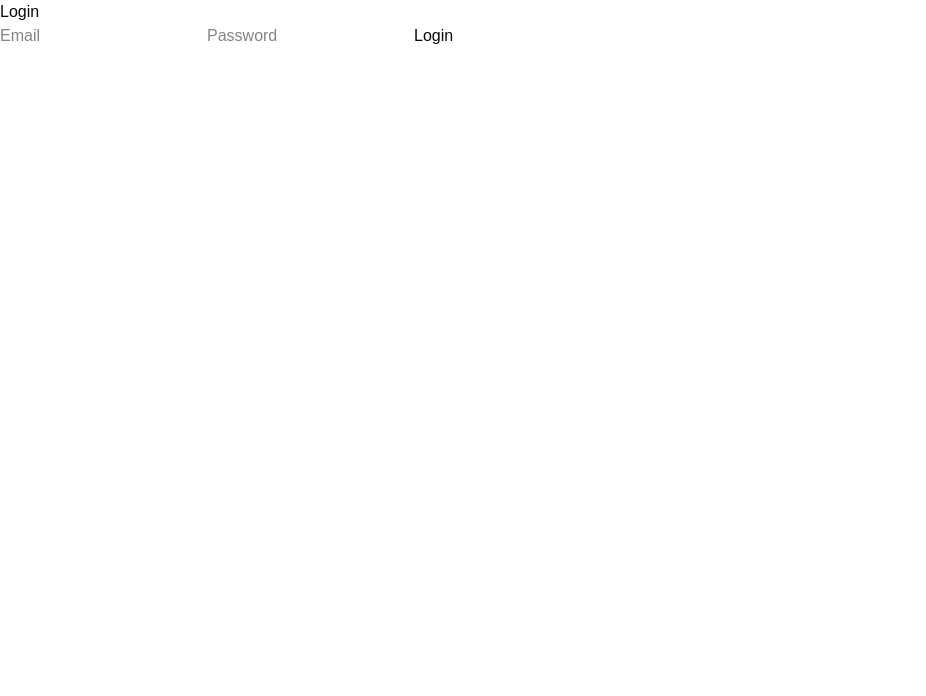
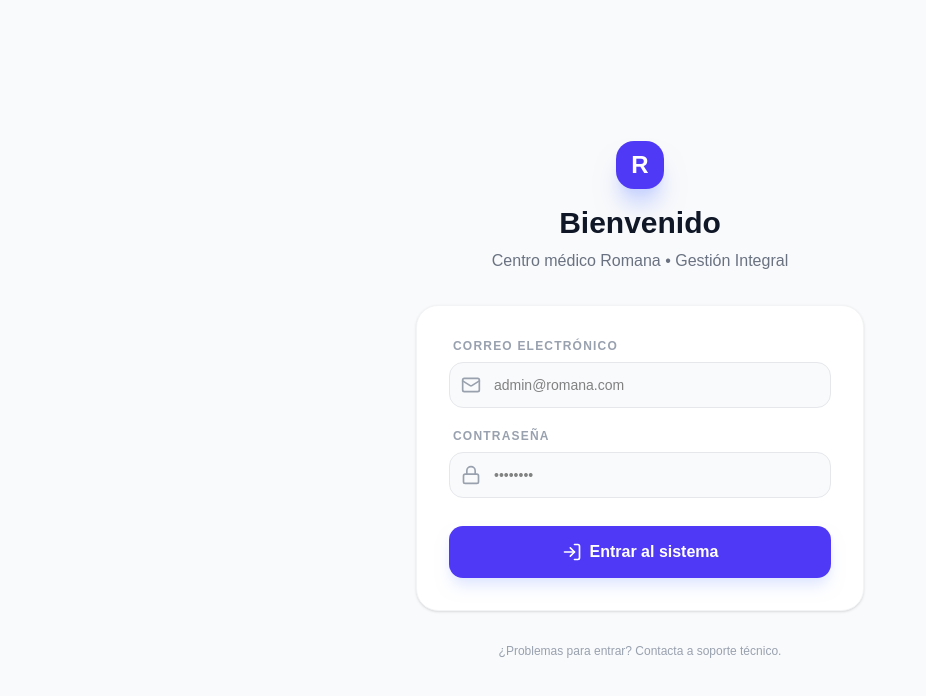
Before and after one commit to rojasaguilar/HIS_romana, a React (Vite) app in the folder frontend-romana/: page /login in a window 1280 px wide. Shown: the top 696 px of the page, without its empty margins (0-926 px from the left). Built offline with nearby package versions, Linux system fonts and the light colour scheme.

Commit message:
login frontend and logout functionality

```diff
--- a/frontend-romana/src/modules/auth/pages/LoginPage.tsx
+++ b/frontend-romana/src/modules/auth/pages/LoginPage.tsx
@@ -1,81 +1,111 @@
 import { useState } from "react";
-
 import { useNavigate } from "react-router-dom";
-
 import { useLogin } from "../hooks/useLogin";
+import { Mail, Lock, LogIn, AlertCircle } from "lucide-react";
 
 export const LoginPage = () => {
   const navigate = useNavigate();
-
   const login = useLogin();
 
-  const [email, setEmail] =
-    useState("");
+  const [email, setEmail] = useState("");
+  const [password, setPassword] = useState("");
 
-  const [password, setPassword] =
-    useState("");
-
-  const handleSubmit = async (
-    e: React.FormEvent
-  ) => {
+  const handleSubmit = async (e: React.FormEvent) => {
     e.preventDefault();
-
     login.mutate(
-      {
-        email,
-        password,
-      },
-
+      { email, password },
       {
         onSuccess: () => {
           navigate("/dashboard");
         },
-      }
+      },
     );
   };
 
   return (
+    <div className="min-h-screen w-full flex items-center justify-center bg-gray-50 px-4">
+      <div className="max-w-md w-full">
+        {/* Logo / Brand Section */}
+        <div className="flex flex-col items-center mb-8">
+          <div className="w-12 h-12 bg-indigo-600 rounded-2xl flex items-center justify-center shadow-xl shadow-indigo-200 mb-4">
+            <span className="text-white font-bold text-2xl">R</span>
+          </div>
+          <h1 className="text-3xl font-bold text-gray-900">Bienvenido</h1>
+          <p className="text-gray-500 mt-2 font-medium">
+            Centro médico Romana • Gestión Integral
+          </p>
+        </div>
+
+        {/* Login Card */}
+        <div className="bg-white p-8 rounded-3xl shadow-sm border border-gray-100">
+          <form onSubmit={handleSubmit} className="flex flex-col gap-5">
+            {/* Email Input */}
             <div>
-      <h1>Login</h1>
-
-      <form onSubmit={handleSubmit}>
+              <label className="block text-xs font-bold text-gray-400 uppercase tracking-widest mb-2 ml-1">
+                Correo Electrónico
+              </label>
+              <div className="relative">
+                <Mail className="absolute left-3 top-1/2 -translate-y-1/2 w-5 h-5 text-gray-400" />
                 <input
                   type="email"
-          placeholder="Email"
+                  required
+                  placeholder="admin@romana.com"
+                  className="w-full pl-11 pr-4 py-3 bg-gray-50 border border-gray-200 rounded-xl focus:outline-none focus:ring-2 focus:ring-indigo-500/20 focus:border-indigo-500 transition-all text-sm"
                   value={email}
-          onChange={(e) =>
-            setEmail(
-              e.target.value
-            )
-          }
+                  onChange={(e) => setEmail(e.target.value)}
                 />
+              </div>
+            </div>
 
+            {/* Password Input */}
+            <div>
+              <label className="block text-xs font-bold text-gray-400 uppercase tracking-widest mb-2 ml-1">
+                Contraseña
+              </label>
+              <div className="relative">
+                <Lock className="absolute left-3 top-1/2 -translate-y-1/2 w-5 h-5 text-gray-400" />
                 <input
                   type="password"
-          placeholder="Password"
+                  required
+                  placeholder="••••••••"
+                  className="w-full pl-11 pr-4 py-3 bg-gray-50 border border-gray-200 rounded-xl focus:outline-none focus:ring-2 focus:ring-indigo-500/20 focus:border-indigo-500 transition-all text-sm"
                   value={password}
-          onChange={(e) =>
-            setPassword(
-              e.target.value
-            )
-          }
+                  onChange={(e) => setPassword(e.target.value)}
                 />
+              </div>
+            </div>
 
+            {/* Error Message */}
+            {login.isError && (
+              <div className="flex items-center gap-2 p-3 bg-red-50 border border-red-100 text-red-600 rounded-xl text-xs font-medium animate-in fade-in slide-in-from-top-1">
+                <AlertCircle className="w-4 h-4 flex-shrink-0" />
+                Error: Credenciales inválidas o problema de servidor.
+              </div>
+            )}
+
+            {/* Submit Button */}
             <button
               type="submit"
               disabled={login.isPending}
+              className="w-full mt-2 flex items-center justify-center gap-2 py-3.5 bg-indigo-600 text-white font-bold rounded-xl hover:bg-indigo-700 focus:ring-4 focus:ring-indigo-500/30 transition-all disabled:opacity-70 disabled:cursor-not-allowed shadow-lg shadow-indigo-100"
             >
-          {login.isPending
-            ? "Loading..."
-            : "Login"}
+              {login.isPending ? (
+                <div className="w-5 h-5 border-2 border-white/30 border-t-white rounded-full animate-spin" />
+              ) : (
+                <>
+                  <LogIn className="w-5 h-5" />
+                  Entrar al sistema
+                </>
+              )}
             </button>
           </form>
+        </div>
 
-      {login.isError && (
-        <p>
-          Error al iniciar sesión
+        {/* Footer info */}
+        <p className="text-center text-gray-400 text-xs mt-8">
+          ¿Problemas para entrar? Contacta a soporte técnico.
         </p>
-      )}
+      </div>
     </div>
   );
 };
--- a/frontend-romana/src/modules/auth/store/auth.store.ts
+++ b/frontend-romana/src/modules/auth/store/auth.store.ts
@@ -24,17 +24,14 @@ interface AuthState {
   isAuthenticated: () => boolean;
 }
 
-export const useAuthStore =
-  create<AuthState>()(
+export const useAuthStore = create<AuthState>()(
   persist(
     (set, get) => ({
       accessToken: null,
 
       user: null,
 
-        setAccessToken: (
-          token
-        ) =>
+      setAccessToken: (token) =>
         set({
           accessToken: token,
         }),
@@ -44,22 +41,24 @@ export const useAuthStore =
           user,
         }),
 
-        logout: () =>
+      logout: () => {
+        localStorage.removeItem("token");
+
+        localStorage.removeItem("user");
+
         set({
           accessToken: null,
+          user: null,
+        });
+      },
 
-            user: null,
-          }),
-
-        isAuthenticated:
-          () => {
-            return !!get()
-              .accessToken;
+      isAuthenticated: () => {
+        return !!get().accessToken;
       },
     }),
 
     {
       name: "auth-storage",
-      }
-    )
+    },
+  ),
 );
--- a/frontend-romana/src/modules/dashboard/layouts/DashboardLayout.tsx
+++ b/frontend-romana/src/modules/dashboard/layouts/DashboardLayout.tsx
@@ -1,4 +1,4 @@
-import { NavLink, Outlet, useLocation } from "react-router-dom";
+import { NavLink, Outlet, useLocation, useNavigate } from "react-router-dom";
 import {
   LayoutDashboard,
   Users,
@@ -8,15 +8,29 @@ import {
   CreditCard,
   Package,
   LogOut,
-  Settings
+  Settings,
 } from "lucide-react";
+import { useAuthStore } from "@/modules/auth/store/auth.store";
 
 export const DashboardLayout = () => {
   const location = useLocation();
 
+  const navigate = useNavigate();
+
+  const logout = useAuthStore((state) => state.logout);
+
+  const handleLogout = () => {
+    logout();
+
+    navigate("/login", {
+      replace: true,
+    });
+  };
+
   // Función para definir clases de los links (activo vs inactivo)
   const getLinkClass = ({ isActive }: { isActive: boolean }) => {
-    const baseClass = "flex items-center gap-3 px-4 py-3 rounded-xl text-sm font-medium transition-all duration-200 group";
+    const baseClass =
+      "flex items-center gap-3 px-4 py-3 rounded-xl text-sm font-medium transition-all duration-200 group";
     return isActive
       ? `${baseClass} bg-indigo-50 text-indigo-700 shadow-sm`
       : `${baseClass} text-gray-500 hover:bg-gray-50 hover:text-gray-900`;
@@ -34,18 +48,20 @@ export const DashboardLayout = () => {
 
   return (
     <div className="flex min-h-screen bg-gray-50/50">
-
       {/* SIDEBAR */}
       <aside className="w-64 bg-white border-r border-gray-200 flex flex-col fixed h-screen z-20">
-
         {/* Logo / Brand */}
         <div className="p-6 flex items-center gap-3 border-b border-gray-100">
           <div className="w-8 h-8 bg-indigo-600 rounded-lg flex items-center justify-center shadow-indigo-200 shadow-lg">
             <span className="text-white font-bold text-xl">R</span>
           </div>
           <div>
-            <h2 className="text-lg font-bold text-gray-900 leading-none">Romana</h2>
-            <p className="text-[10px] text-gray-400 font-bold uppercase tracking-widest mt-1">Gestión Clínica</p>
+            <h2 className="text-lg font-bold text-gray-900 leading-none">
+              Romana
+            </h2>
+            <p className="text-[10px] text-gray-400 font-bold uppercase tracking-widest mt-1">
+              Gestión Clínica
+            </p>
           </div>
         </div>
 
@@ -65,7 +81,7 @@ export const DashboardLayout = () => {
             <Settings className="w-5 h-5" />
             Configuración
           </button>
-          <button className="flex items-center gap-3 px-4 py-3 rounded-xl text-sm font-medium text-red-500 hover:bg-red-50 transition-all">
+          <button onClick={handleLogout} className="flex items-center gap-3 px-4 py-3 rounded-xl text-sm font-medium text-red-500 hover:bg-red-50 transition-all">
             <LogOut className="w-5 h-5" />
             Cerrar Sesión
           </button>
@@ -74,15 +90,14 @@ export const DashboardLayout = () => {
 
       {/* CONTENIDO PRINCIPAL */}
       <main className="flex-1 ml-64 min-h-screen flex flex-col">
-
         {/* Header Superior (Opcional, pero da mucha presencia) */}
         <header className="h-16 bg-white/80 backdrop-blur-md border-b border-gray-200 sticky top-0 z-10 px-8 flex items-center justify-end">
           <div className="flex items-center gap-4">
-             <div className="text-right">
-                {/* <p className="text-sm font-bold text-gray-900">Admin</p>
+            <div className="text-right">
+              {/* <p className="text-sm font-bold text-gray-900">Admin</p>
                 <p className="text-[10px] text-gray-500 font-medium">Gerente de Clínica</p> */}
-             </div>
-             {/* <div className="w-10 h-10 bg-indigo-100 border border-indigo-200 rounded-full flex items-center justify-center text-indigo-700 font-bold">
+            </div>
+            {/* <div className="w-10 h-10 bg-indigo-100 border border-indigo-200 rounded-full flex items-center justify-center text-indigo-700 font-bold">
                AD
              </div> */}
           </div>
```
Lines whose indentation alone changed are shown as unchanged.
